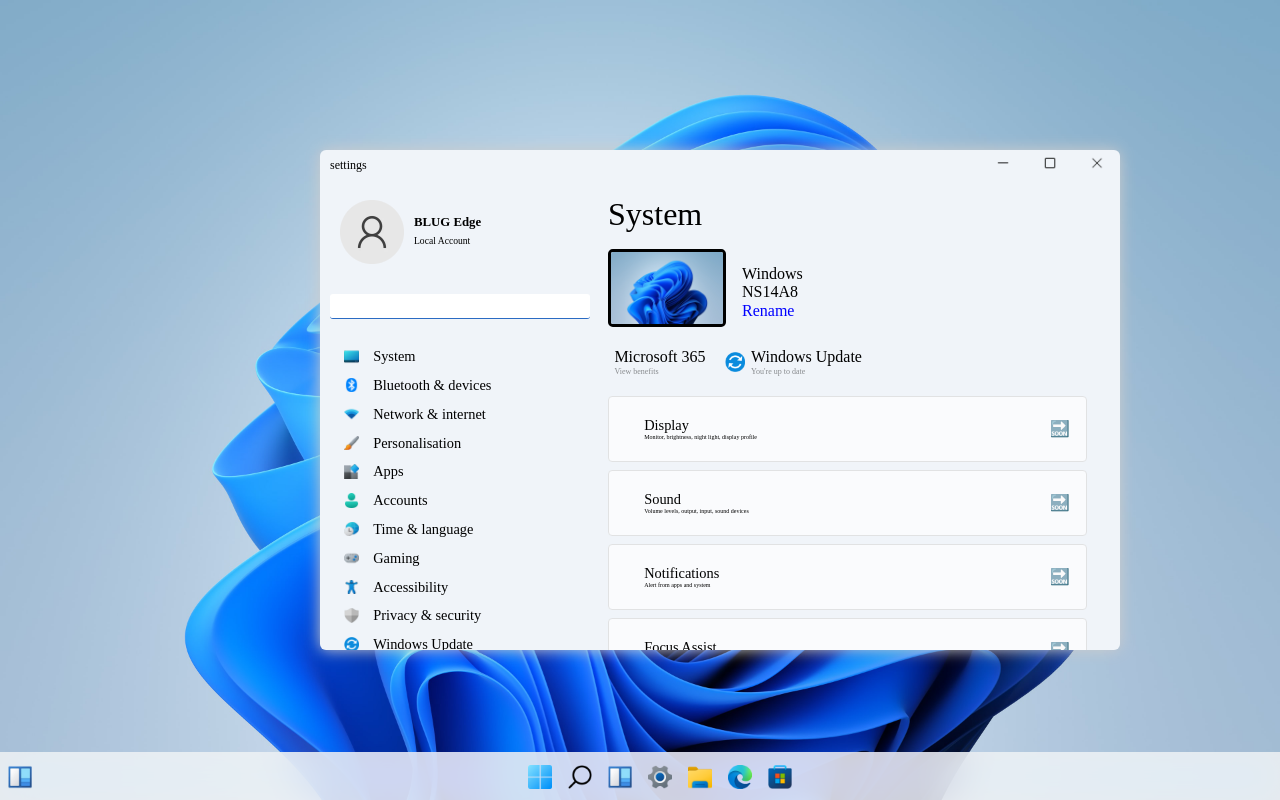
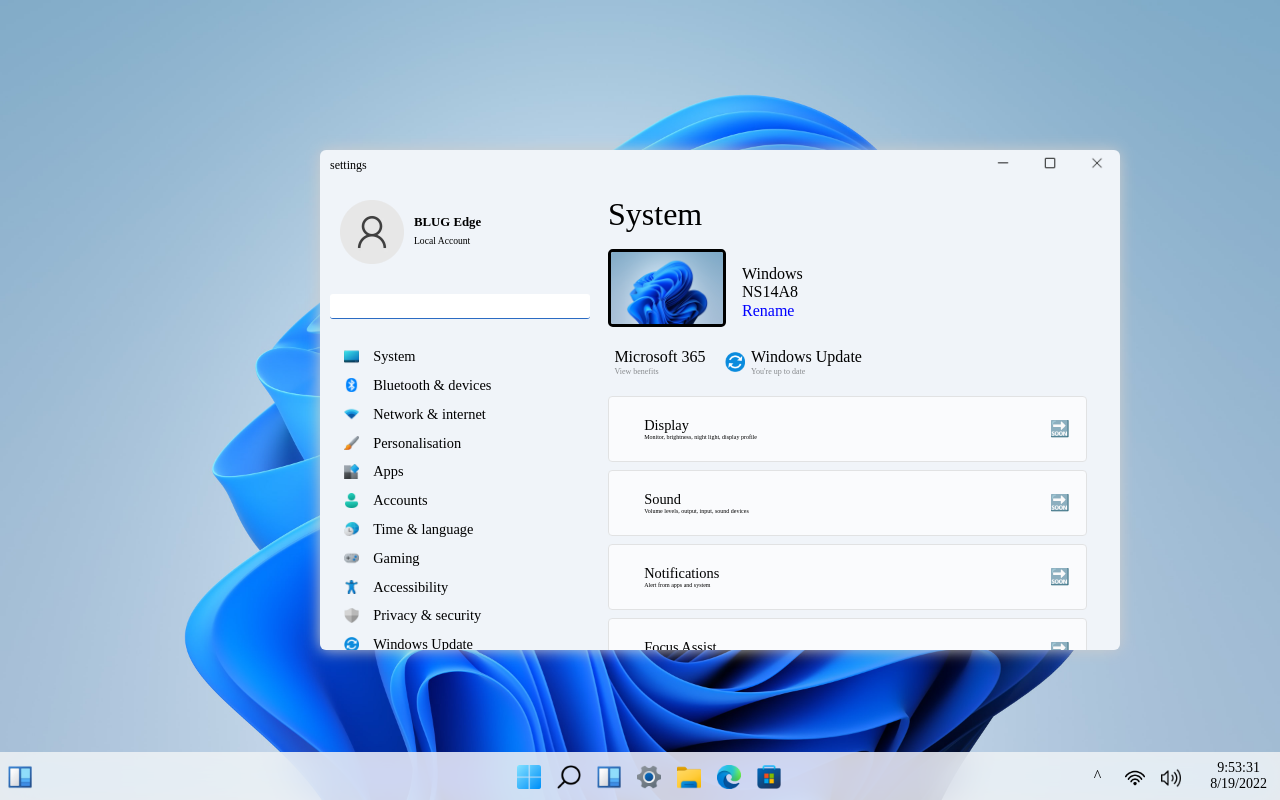
Before and after one commit to lct01lct/Win11-in-Vue, a Vue app: page /home in a window 1280 px wide. Built offline with nearby package versions, Linux system fonts and the light colour scheme; sample sign-in values are in the browser's storage.

Commit message:
底栏样式改好

```diff
--- a/src/component/taskBar/taskBar.vue
+++ b/src/component/taskBar/taskBar.vue
@@ -22,20 +22,20 @@
 
       </div>
       <div class="tsright fcc">
-        <!-- <div class="up fcc">^</div>
+        <div class="up fcc">^</div>
         <div class="wf">
           <ul class="fcc">
             <li><img src="../../assets/img/icon/ui/wifi.png" alt="" /></li>
             <li><img src="../../assets/img/icon/ui/audio3.png" alt="" /></li>
-            <li><img src="" alt="" /></li>
+
           </ul>
-        </div> -->
-        <!-- <div class="data">
-          <div class="systemTime" @click="showDateBox">
-            <span>{{ time }}</span>
-            <span>{{ date }}</span>
+        </div>
+        <div class="data fcc">
+          <div class="systemTime " @click="showDateBox">
+            <div>{{time}}</div>
+            <div>{{date}}</div>
           </div>
-        </div> -->
+        </div>
       </div>
     </div>
   </div>
@@ -76,11 +76,9 @@
   const time = ref('00:00');
 
   const fn = () => {
-    const currentTime = new Date().getTime();
-
-    const currentDate = new Date(currentTime);
-    time.value = currentTime;
-    date.value = currentDate;
+    const currentTime = new Date();
+    time.value = (currentTime.toLocaleTimeString()).slice(0,7);//获取当前时间 上午11:29
+    date.value = currentTime.toLocaleDateString();//获取当前日期，2021/12/1
   };
   fn();
   setInterval(fn, 1000);
@@ -95,6 +93,9 @@
     background: var(--bg1);
     backdrop-filter: saturate(3) blur(20px);
     bottom: 0;
+  }
+  .tsleft{
+    width: 212px;
   }
   .tsright > div {
     height: 48px;
@@ -147,11 +148,9 @@
     }
     .systemTime {
       padding: 0 5px;
-      font-size: 12px;
-      display: grid;
-      grid-template-rows: 50% 50%;
-      align-items: center;
-      justify-items: center;
+      font-size: 14px;
+      text-align: center;
+
     }
   }
 </style>
```
